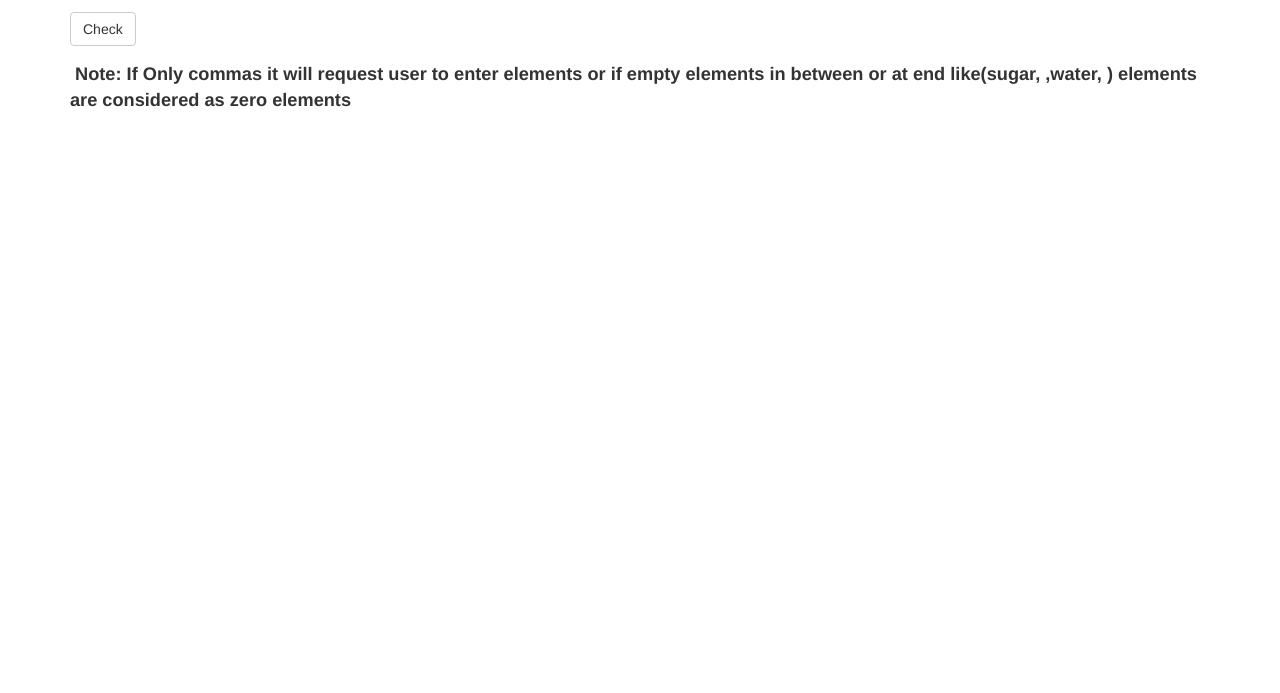
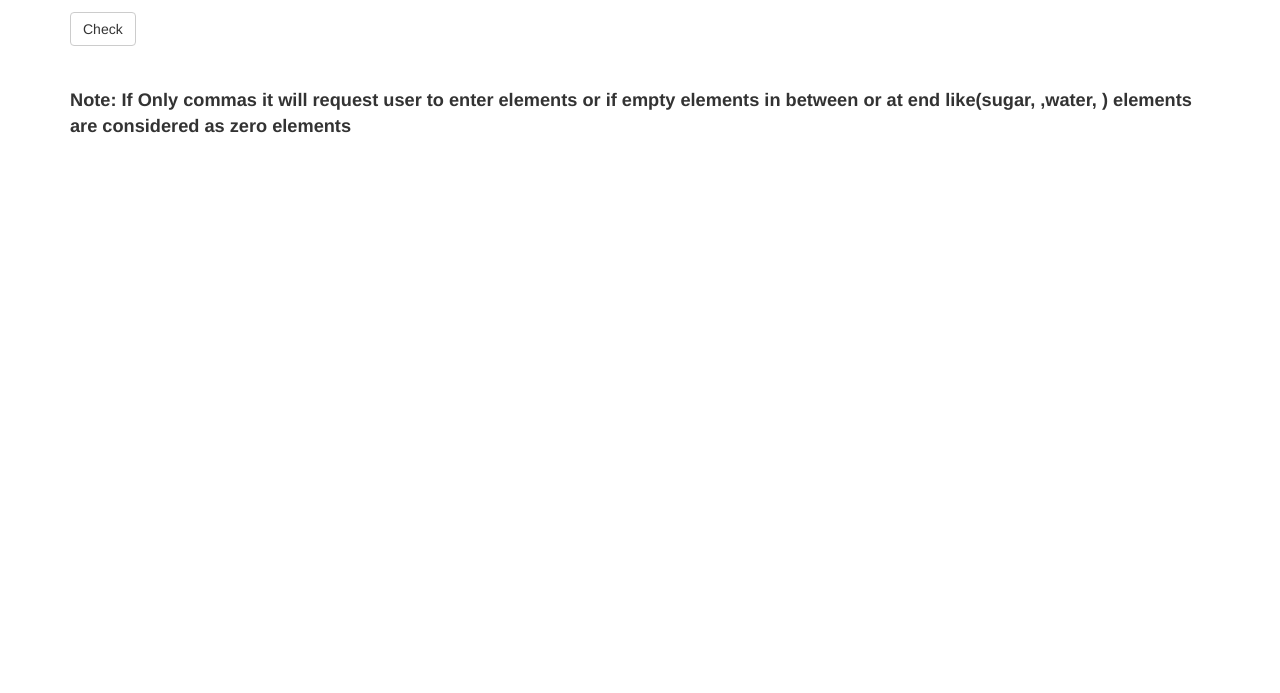
Before and after one commit to vsrivishnurajan/Coursera-AngularJs, a plain HTML site: page Module1_Solution/index.html in a window 1280 px wide. Shown: the part 107-800 px from the top of the page. Drawn offline with Linux system fonts and the light colour scheme.

Commit message:
First module solution included

```diff
--- a/Module1_Solution/index.html
+++ b/Module1_Solution/index.html
@@ -23,7 +23,7 @@
           <input type="button" value="Check" class="btn btn-default" ng-click="checkItems();"/>
         </div>
         <div class="form-group message">
-          <label ng-style="msgColor">{{lunchItemselem}}</label>
+          <label ng-style="msgColor">{{lunchItemselem}}</label><br>
           Note: If Only commas it will request user to enter elements or if empty elements in between or at end like(sugar, ,water, ) elements are considered as zero elements
         </div>
 </div>
```
